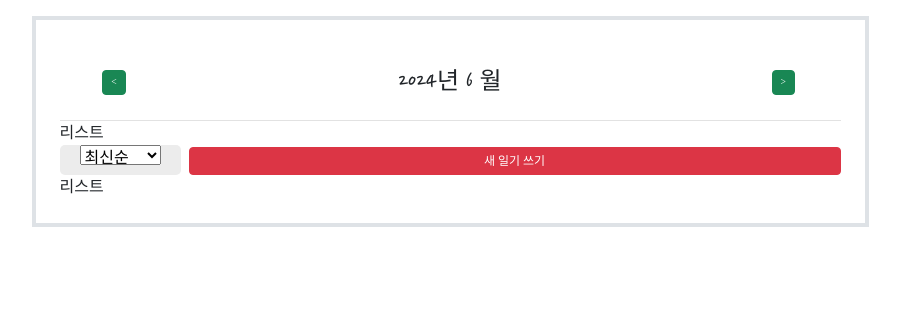
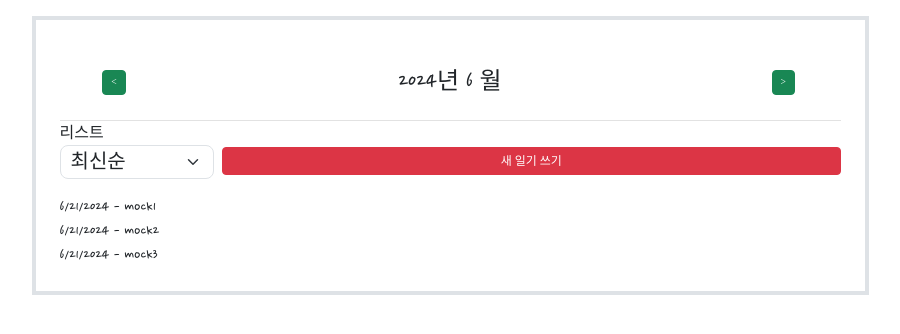
Before and after one commit to kth701/react, a React (Create React App) app in the folder emotional_diary/: page / in a window 1280 px wide. Shown: the top 334 px of the page, without its empty margins (190-1090 px from the left). Built offline with nearby package versions, Linux system fonts and the light colour scheme; a web font is replaced by a local one.

Commit message:
- sortType event, DiaryList

```diff
--- a/emotional_diary/src/App.js
+++ b/emotional_diary/src/App.js
@@ -24,13 +24,13 @@ import Diary from "./pages/Diary";
   },
   {
     id: "mock2",
-    date: new Date().getTime() - 1,
+    date: new Date().getTime() - 2,
     content: "mock2",
     emotionId: 2,
   },
   {
     id: "mock3",
-    date: new Date().getTime() - 1,
+    date: new Date().getTime() - 3,
     content: "mock3",
     emotionId: 3,
   },
--- /dev/null
+++ b/emotional_diary/src/component/DiaryItem.js
@@ -0,0 +1,11 @@
+
+const DiaryItem = ({id, emotionId, content, date}) => {
+
+  return (
+    <div>
+      {new Date(parseInt(date)).toLocaleDateString() } - {content}
+    </div>
+  );
+}
+
+export default DiaryItem
--- a/emotional_diary/src/component/DiaryList.css
+++ b/emotional_diary/src/component/DiaryList.css
@@ -8,23 +8,34 @@
 }
 
 .DiaryList .left {
-  flex:1;
+  flex:2;
 
-  border: none;
+  /* border: none;
   border-radius: 5px;
   background-color: #ececec;
 
   pading-top: 5px;
   padding-bottom: 5px;
   padding-left: 20px;
-  padding-right: 20px;
+  padding-right: 20px; */
+
 
 }
 .DiaryList .right {
-  flex:9;
+  flex:8;
 
   font-size: 20px;
 }
 .DiaryList button {
   width: 100%;
+
 }
+
+/* select 요소 아웃라인 효과 제거 */
+.DiaryList .sortType{
+  outline:none !important;
+  box-shadow:none !important;
+  padding: 1px !important;
+  padding-left: 10px !important;
+  padding-right: 10px !important;
+}
--- a/emotional_diary/src/component/DiaryList.js
+++ b/emotional_diary/src/component/DiaryList.js
@@ -1,42 +1,61 @@
+
+
+import {useState, useEffect} from "react";
+import { useNavigate } from "react-router-dom";
+
 import "./DiaryList.css";
 import Button from "./Button";
-
-import {useState, useEffect} from "react";
+import DiaryItem from "./DiaryItem";
 
 const sortOptionList = [
   { value: "lastest", name: "최신순"},
   { value: "oldeset", name: "오래된순"},
 ];
 
+
+// DiaryList 컴포넌트:
 const DiaryList = ({ data }) => {
-  const [sortType, setSortType] = useState("lastest");
-  const [sortedData, setSortedData] = useState([]);
+  const navigate = useNavigate(); // url요청시 페이지 이동
 
+  const [sortType, setSortType] = useState("lastest");  // 정렬 타입
+  const [sortedData, setSortedData] = useState([]);     // 정렬 결과 저장
+
+  // data, dataType이 변경될 때마다 콜백함수(정렬처리) 수행
   useEffect(()=>{
     // 첫번째 인자: 수행할 콜백 함수 정의
     const compare = (a,b) => {
 
-    if(sortType === "lastest") {
-        return Number(b.date) - Number(a.date)
+      if(sortType === "lastest") {
+        return Number(b.date) - Number(a.date) // 내림차순
       } else {
-        return Number(a.date) - Number(b.date)
+        return Number(a.date) - Number(b.date) // 오름차순
       }
-    };
 
-    const copyList = JSON.parse(JSON.stringify(data));
-    copyList.sort(compare);// 정렬
-    setSortedData(copyList);
+    };// compare() 통해 정렬처리
+
+    const copyList = JSON.parse(JSON.stringify(data));//  배열복사
+    copyList.sort(compare);// 복사한 배열을 정렬처리
+    setSortedData(copyList);// 정렬된 결과를 저장
   } ,
   // 두번째 인자 : 의존성 배열
   [data, sortType]); // useEffect()
 
+  // 쓰기
+  const onClickNew = () => {
+    navigate("/new");
+  }
+  // select객체 값변경시
+  const onChangeSortType = (e) => {
+    setSortType(e.target.value);
+  }
 
   return (
     <div className="DiaryList">
       리스트
       <div className="menu_wrapper">
         <div className="left">
-          <select>
+          <select className="form-select form-select-lg mb-3 sortType"
+            value={sortType} onChange={onChangeSortType}>
             {
               sortOptionList
                   .map(  (it,idx) =>
@@ -46,11 +65,13 @@ const DiaryList = ({ data }) => {
           </select>
         </div>
         <div className="right">
-          <Button type="danger" text={"새 일기 쓰기"} />
+          <Button type="danger" text={"새 일기 쓰기"} onClick={onClickNew} />
         </div>
       </div>
       <div className="list_wrapper">
-        리스트
+        {
+          sortedData.map( (it) => (<DiaryItem key={it.id} {...it} />))
+        }
       </div>
     </div>
   );
```
